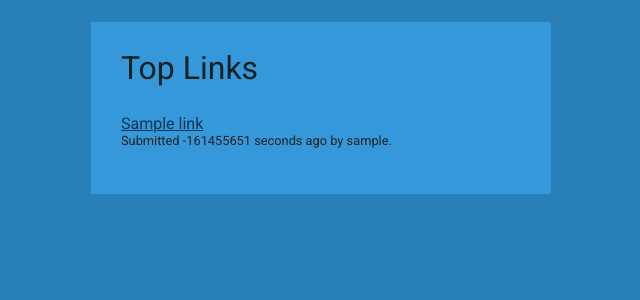
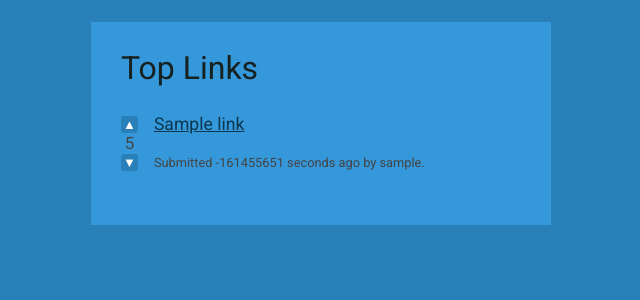
Before and after one commit to StungEye-RRC/ReadThat, a PHP site: page / in a window 1280 px wide. Shown: the part 70-370 px from the top of the page, without its empty margins (319-959 px from the left). Run offline with PHP 8.4, Linux system fonts and the light colour scheme; tables that the repository leaves empty hold one stand-in row (values such as "Sample post"); some libraries are stand-ins or nearby versions.

Commit message:
Markup and styling added for up and down voting.

```diff
--- a/css/main.css
+++ b/css/main.css
@@ -9,7 +9,7 @@ body {
 
 a {
   color: #0E364F;
-  transition: 0.3s;
+  transition: color 0.3s;
 }
 
 a:hover {
@@ -57,6 +57,7 @@ form input[type=submit]:hover {
     background-color: #3498db;
     border: 2px solid #2980b9;
     color: #eee;
+    cursor: pointer;
 }
 
 form h1, .links h1 {
@@ -66,12 +67,53 @@ form h1, .links h1 {
 }
 
 .links li {
-    margin-bottom: 1em;
+    height: 55px;
+    margin-bottom: 1.5em;
+    overflow: auto;
+}
+
+.links .title {
+    font-size: 1.1em;
 }
 
 .links .tagline {
-    margin-top: 3px;
+    margin-top: 23px;
     font-size: 0.8em;
+    color: #454545;
+}
+
+.links aside, .links summary {
+    float: left;
+}
+
+.links aside {
+    margin-right: 1em;
+}
+
+.links aside header, .links aside footer {
+}
+
+.links aside p {
+    color: #454545;
+    font-size: 17px;
+    margin: 2px auto;
+    text-align: center;
+}
+
+.links aside form {
+   border: 0;
+   margin: 0;
+   padding: 0;
+   width: auto;
+}
+
+.links aside form input[type=submit] {
+    font-family: sans-serif;
+    font-size: 13px;
+    display: block;
+    line-height: 13px;
+    margin: 0;
+    padding: 0;
 }
 
 nav ul {
--- a/index.php
+++ b/index.php
@@ -14,6 +14,22 @@
     <ul>
       <?php foreach($links as $link): ?>
         <li>
+          <aside>
+            <header>
+              <form action="vote.php" method="post">
+                <input type="hidden" name="id" value="<?= $link['id'] ?>">
+                <input type="submit" name="up" value="&#9650;">
+              </form>
+            </header>
+            <p>5</p>
+            <footer>
+              <form action="vote.php" method="post">
+                <input type="hidden" name="id" value="<?= $link['id'] ?>">
+                <input type="submit" name="down" value="&#9660;">
+              </form>
+            </footer>
+          </aside>
+          <summary>
             <p class="title">
               <a href="<?= $link['url'] ?>"><?= $link['title'] ?></a>
             </p>
@@ -21,6 +37,7 @@
               Submitted <time title="<?= $link['created_at'] ?>" datetime="<?= $link['created_at'] ?>"><?= time_ago_in_words($link['created_at']) ?></time>
               by <?= $link['username'] ?>.
             </p>
+          </summary>
         </li>
       <?php endforeach ?>
     </ul>
```
Lines whose indentation alone changed are shown as unchanged.
